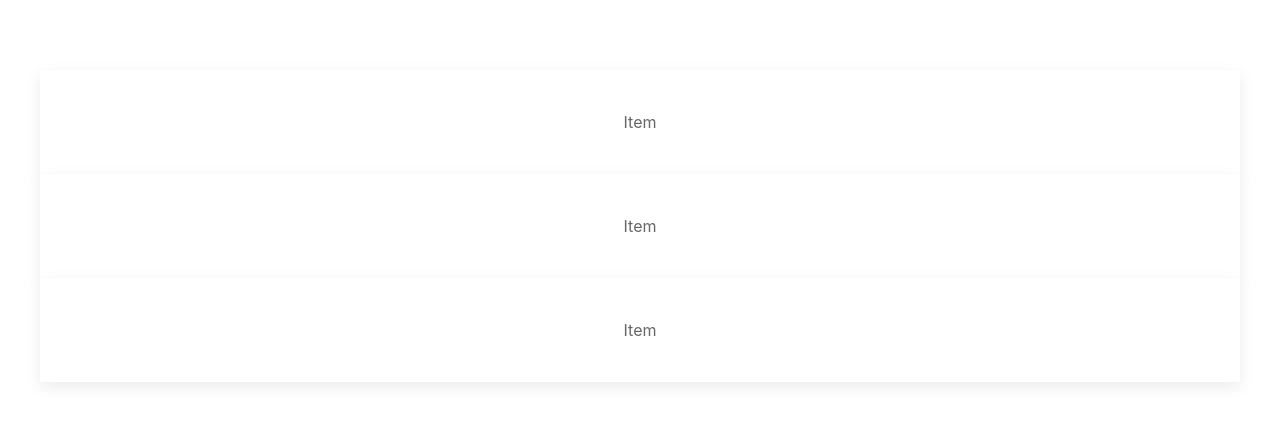
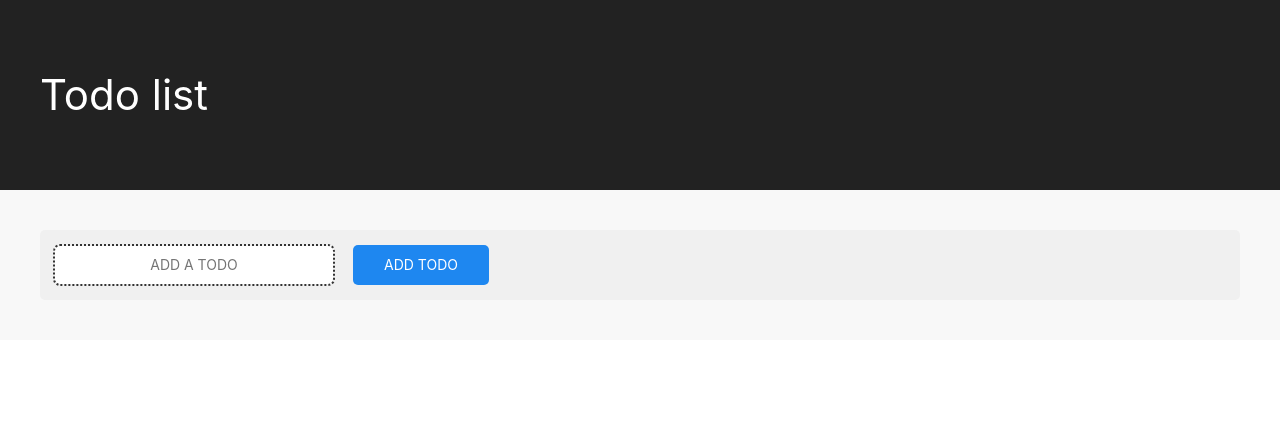
Before and after one commit to eugenepokalyuk/todo-list, a React (Create React App) app: page / in a window 1280 px wide. Shown: the top 422 px of the page. Built offline with nearby package versions, Linux system fonts and the light colour scheme.

Commit message:
ToDoList

```diff
--- a/package.json
+++ b/package.json
@@ -8,7 +8,9 @@
     "@testing-library/user-event": "^13.5.0",
     "react": "^18.2.0",
     "react-dom": "^18.2.0",
+    "react-icons": "^4.6.0",
     "react-scripts": "5.0.1",
+    "uikit": "^3.15.14",
     "web-vitals": "^2.1.4"
   },
   "scripts": {
--- a/public/index.html
+++ b/public/index.html
@@ -24,7 +24,7 @@
       work correctly both with client-side routing and a non-root public URL.
       Learn how to configure a non-root public URL by running `npm run build`.
     -->
-    <title>React App</title>
+    <title>TODO List</title>
   </head>
   <body>
     <noscript>You need to enable JavaScript to run this app.</noscript>
--- /dev/null
+++ b/src/App.css
@@ -0,0 +1,6 @@
+html {
+    background-color: #f8f8f8;
+}
+.uk-tile-muted-darker {
+    background-color: #f0f0f0 !important;
+  }
--- /dev/null
+++ b/src/App.js
@@ -0,0 +1,21 @@
+import React from 'react';
+import './App.css';
+
+import 'uikit/dist/css/uikit.css'
+import 'uikit/dist/js/uikit.js'
+
+import TodoList from './Components/TodoList';
+
+function App() {
+    return (
+      <div className='todo-app'>
+        <div className="uk-tile uk-tile-secondary">
+            <h1>Todo list</h1>
+        </div>
+        <div className='uk-padding uk-tile-muted'>
+            <TodoList />
+        </div>
+      </div>
+    )
+  }
+export default App;
--- /dev/null
+++ b/src/Components/Todo.js
@@ -0,0 +1,60 @@
+import React, { useState } from 'react';
+import TodoForm from './TodoForm';
+
+const Todo = ({ todos, completeTodo, removeTodo, updateTodo }) => {
+  const [edit, setEdit] = useState({
+    id: null,
+    value: ''
+  });
+
+  const submitUpdate = value => {
+    updateTodo(edit.id, value);
+    setEdit({
+      id: null,
+      value: ''
+    });
+  };
+
+  if (edit.id) {
+    return <TodoForm edit={edit} onSubmit={submitUpdate} />;
+  }
+
+  return todos.map((todo, index) => (
+    <div className={todo.isComplete ? 'uk-animation-slide-left todo-row complete' : 'uk-animation-slide-left todo-row'} key={index}>
+        <div className='uk-tile uk-tile-muted-darker uk-padding-small uk-margin-top uk-border-rounded'>
+            <div className="uk-text-center uk-grid uk-grid-small uk-flex uk-flex-middle" data-uk-grid>
+                <div className="uk-width-expand@m uk-border-rounded">
+                    <div className="uk-card uk-card-default uk-card-body uk-text-left uk-border-rounded">
+                        <div key={todo.id} onClick={() => completeTodo(todo.id)}>
+                            {todo.text}
+                        </div>
+                    </div>
+                </div>
+
+                <div className="uk-width-auto@m uk-animation-toggle">
+                    <div className="uk-card uk-card-default uk-padding-small uk-border-rounded uk-animation-scale-up">
+                        <div className='icons'>
+                            <span className="uk-icon" data-uk-icon="trash" onClick={() => removeTodo(todo.id)}>
+                                <svg width="40" height="40" viewBox="0 0 20 20" xmlns="http://www.w3.org/2000/svg"><polyline fill="none" stroke="#000" points="6.5 3 6.5 1.5 13.5 1.5 13.5 3"></polyline><polyline fill="none" stroke="#000" points="4.5 4 4.5 18.5 15.5 18.5 15.5 4"></polyline><rect x="8" y="7" width="1" height="9"></rect><rect x="11" y="7" width="1" height="9"></rect><rect x="2" y="3" width="16" height="1"></rect></svg>
+                            </span>
+                        </div>
+                    </div>
+                </div>
+
+                <div className="uk-width-auto@m uk-animation-toggle">
+                    <div className="uk-card uk-card-default uk-padding-small uk-border-rounded uk-animation-scale-up">
+                        <div className='icons'>
+                            <span className="uk-icon" data-uk-icon="pencil" onClick={() => setEdit({ id: todo.id, value: todo.text })}>
+                                <svg width="40" height="40" viewBox="0 0 20 20" xmlns="http://www.w3.org/2000/svg"><path fill="none" stroke="#000" d="M17.25,6.01 L7.12,16.1 L3.82,17.2 L5.02,13.9 L15.12,3.88 C15.71,3.29 16.66,3.29 17.25,3.88 C17.83,4.47 17.83,5.42 17.25,6.01 L17.25,6.01 Z"></path><path fill="none" stroke="#000" d="M15.98,7.268 L13.851,5.148"></path></svg>
+                            </span>
+                        </div>
+                    </div>
+                </div>
+
+            </div>
+        </div>
+    </div>
+  ));
+};
+
+export default Todo;
--- /dev/null
+++ b/src/Components/TodoForm.js
@@ -0,0 +1,47 @@
+import React, { useState, useEffect, useRef } from 'react';
+
+function TodoForm(props) {
+  const [input, setInput] = useState(props.edit ? props.edit.value : '');
+
+  const inputRef = useRef(null);
+
+  useEffect(() => {
+    inputRef.current.focus();
+  });
+
+  const handleChange = e => {
+    setInput(e.target.value);
+  };
+
+  const handleSubmit = e => {
+    e.preventDefault();
+
+    props.onSubmit({
+      id: Math.floor(Math.random() * 10000),
+      text: input
+    });
+    setInput('');
+  };
+
+  return (
+    <form onSubmit={handleSubmit} className='uk-tile uk-tile-default uk-tile-muted-darker uk-border-rounded uk-padding-small'>
+      {props.edit ? (
+        <>
+          <input placeholder='Update your item' value={input} onChange={handleChange} name='text' ref={inputRef} className='uk-button uk-button-mute uk-border-rounded' />
+          <button onClick={handleSubmit} className='todo-button uk-button uk-button-primary uk-border-rounded uk-margin-left'>
+            Update
+          </button>
+        </>
+      ) : (
+        <>
+          <input placeholder='Add a todo' value={input} onChange={handleChange} name='text' className='uk-button uk-button-mute uk-border-rounded' ref={inputRef} />
+          <button onClick={handleSubmit} className='todo-button uk-button uk-button-primary uk-border-rounded uk-margin-left'>
+            Add todo
+          </button>
+        </>
+      )}
+    </form>
+  );
+}
+
+export default TodoForm;
--- /dev/null
+++ b/src/Components/TodoList.js
@@ -0,0 +1,57 @@
+import React, { useState } from 'react';
+import TodoForm from './TodoForm';
+import Todo from './Todo';
+
+function TodoList() {
+  const [todos, setTodos] = useState([]);
+
+  const addTodo = todo => {
+    if (!todo.text || /^\s*$/.test(todo.text)) {
+      return;
+    }
+
+    const newTodos = [todo, ...todos];
+
+    setTodos(newTodos);
+    console.log(...todos);
+  };
+
+  const updateTodo = (todoId, newValue) => {
+    if (!newValue.text || /^\s*$/.test(newValue.text)) {
+      return;
+    }
+
+    setTodos(prev => prev.map(item => (item.id === todoId ? newValue : item)));
+  };
+
+  const removeTodo = id => {
+    const removedArr = [...todos].filter(todo => todo.id !== id);
+
+    setTodos(removedArr);
+  };
+
+  const completeTodo = id => {
+    let updatedTodos = todos.map(todo => {
+      if (todo.id === id) {
+        todo.isComplete = !todo.isComplete;
+      }
+      return todo;
+    });
+    setTodos(updatedTodos);
+  };
+
+  return (
+    <>
+      {/* <h1>What's the Plan for Today?</h1> */}
+      <TodoForm onSubmit={addTodo} />
+      <Todo
+        todos={todos}
+        completeTodo={completeTodo}
+        removeTodo={removeTodo}
+        updateTodo={updateTodo}
+      />
+    </>
+  );
+}
+
+export default TodoList;
--- a/src/index.js
+++ b/src/index.js
@@ -1,64 +1,10 @@
 import React from 'react';
 import ReactDOM from 'react-dom/client';
-import './index.css';
-
-class CSS extends React.Component {
-  render() {
-    return (
-      <div>
-        <link rel="stylesheet" href="https://cdn.jsdelivr.net/npm/uikit@3.15.14/dist/css/uikit.min.css" />
-      </div>
-    );
-  }
-}
-class Libs extends React.Component {
-  render() {
-    return (
-      <div>
-        <script src="https://cdn.jsdelivr.net/npm/uikit@3.15.14/dist/js/uikit.min.js"></script>
-        <script src="https://cdn.jsdelivr.net/npm/uikit@3.15.14/dist/js/uikit-icons.min.js"></script>
-      </div>
-    );
-  }
-}
-
-class Header extends React.Component {
-  render() {
-    return (
-      <div>
-        <div class="uk-tile uk-tile-default">
-          <div class="uk-grid-small uk-child-width-expand@s uk-text-center" uk-grid>
-              <div>
-                  <div class="uk-card uk-card-default uk-card-body">Item</div>
-              </div>
-              <div>
-                  <div class="uk-card uk-card-default uk-card-body">Item</div>
-              </div>
-              <div>
-                  <div class="uk-card uk-card-default uk-card-body">Item</div>
-              </div>
-          </div>
-        </div>
-      </div>
-    );
-  }
-}
-
+import App from './App.js';
+// <img src="https://getuikit.com/assets/uikit/src/images/icons/pencil.svg" width="40" height="40" alt='' data-uk-svg />
 const root = ReactDOM.createRoot(document.getElementById('root'));
 root.render(
   <React.StrictMode>
-    <CSS />
-    <header>
-      <Header />
-    </header>
-
-    <main>
-
-    </main>
-
-    <footer>
-
-    </footer>
-    <Libs />
+    <App />
   </React.StrictMode>
 );
```
Also changed, not shown: src/index.css (deleted, +0 -13 lines), 1 other file (tests, documents, lock files or other folders).
